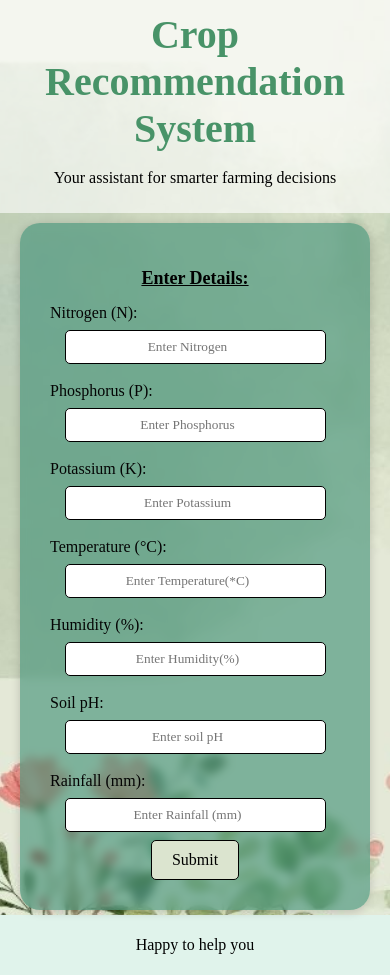
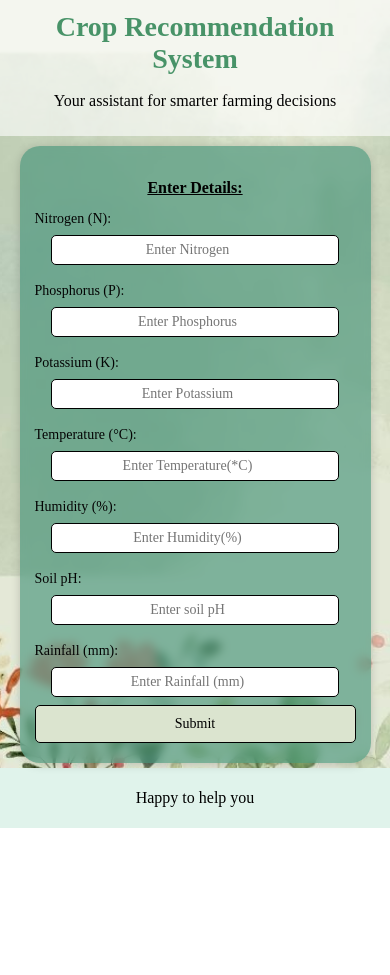
Before and after one commit to Rajeswari0/crop-prediction, a FastAPI app: page / in a window 390 px wide. After the commit the page ends 828 px from the top, so only its background shows below. Run offline with FastAPI, Linux system fonts and the light colour scheme; parts of the project's set-up code (start-up, migrations or seed data) failed here and were passed over.

Commit message:
updated style

```diff
--- a/static/style.css
+++ b/static/style.css
@@ -49,7 +49,8 @@ h2{
 #container{
     display: flex;
     flex-direction: column;
-    width: 350px;
+    width: 90%;
+    max-width: 400px;
     height: auto;
     margin: 0 auto;
     padding: 30px;
@@ -120,3 +121,36 @@ footer{
     color: #2b5f2b;
     font-weight: bold;
 }
+
+@media screen and (max-width: 600px) {
+    body {
+        background-position: center;
+        background-size: cover;
+    }
+
+    h1 {
+        font-size: 28px;
+    }
+
+    h2 {
+        font-size: 16px;
+    }
+
+    label {
+        font-size: 14px;
+    }
+
+    input[type="number"] {
+        font-size: 14px;
+        padding: 6px;
+    }
+
+    button {
+        width: 100%;
+        font-size: 14px;
+    }
+
+    #container {
+        padding: 20px 15px;
+    }
+}
```
